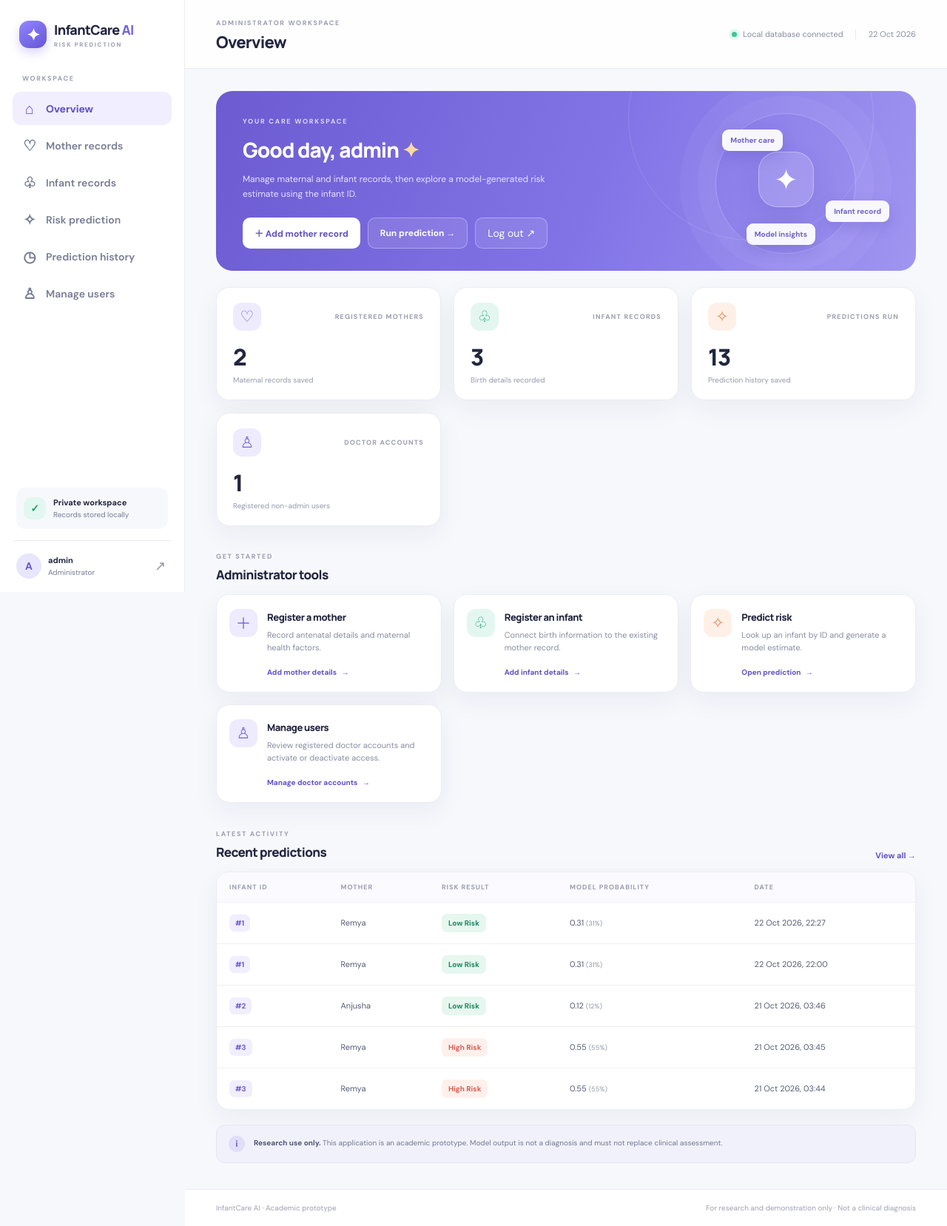
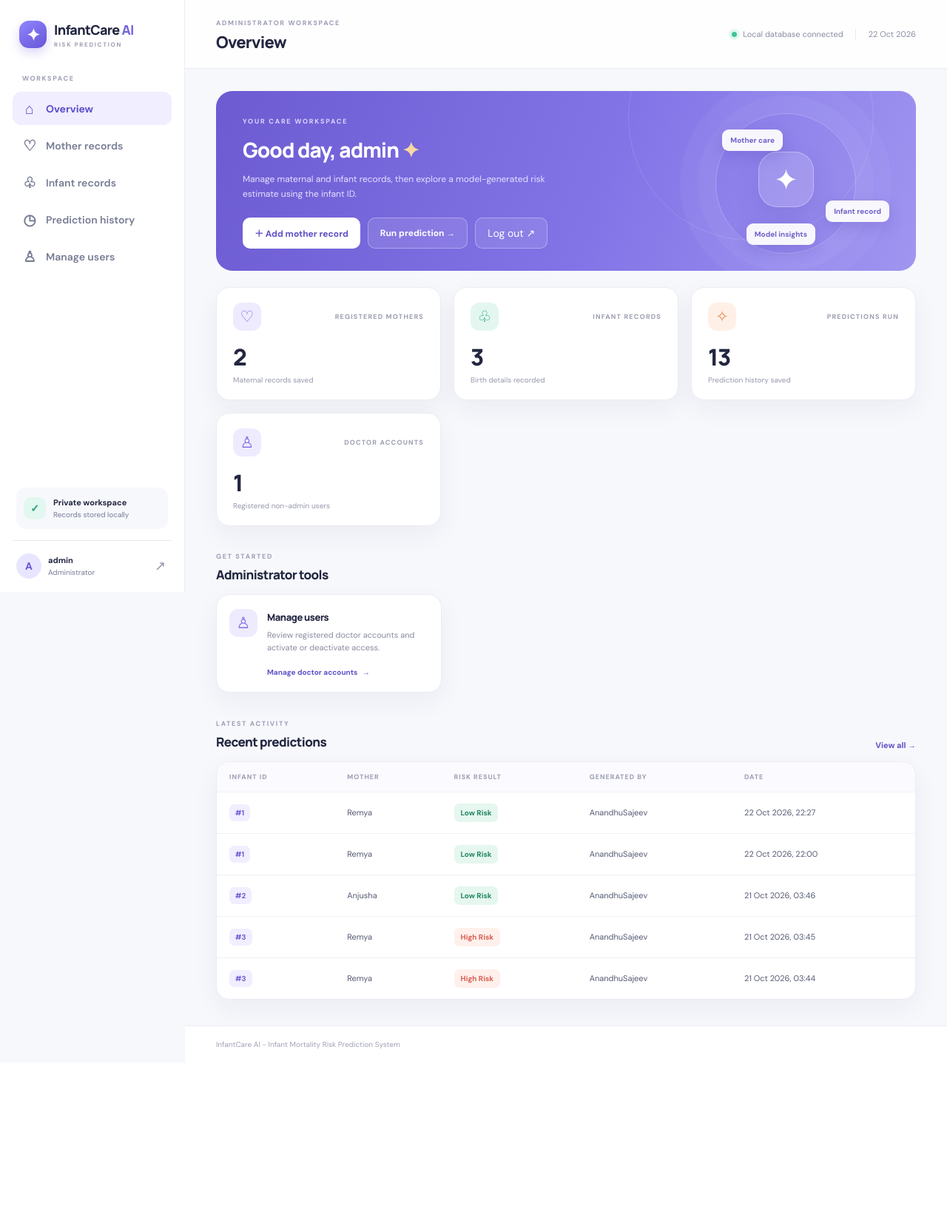
Before and after one commit to ambadiks2004-lang/infant-mortality-risk-prediction, a Django app: page / in a window 1280 px wide. Shown: the whole page at 74% size. After the commit the page ends 1418 px from the top, so only its background shows below. Run offline with Django 5.2, Linux system fonts and the light colour scheme; a user stored in the database is signed in; data comes from the database, SQL or seed files in the repository; both versions use the stored data as it was after the commit.

Commit message:
Update UI design

```diff
--- a/templates/base.html
+++ b/templates/base.html
@@ -21,7 +21,7 @@
       <a href="{% url 'dashboard' %}" class="{% if request.resolver_match.url_name == 'dashboard' %}active{% endif %}"><span>⌂</span> Overview</a>
       <a href="{% url 'mother_list' %}" class="{% if request.resolver_match.url_name == 'mother_list' %}active{% endif %}"><span>♡</span> Mother records</a>
       <a href="{% url 'infant_list' %}" class="{% if request.resolver_match.url_name == 'infant_list' %}active{% endif %}"><span>♧</span> Infant records</a>
-      <a href="{% url 'predict' %}" class="{% if request.resolver_match.url_name == 'predict' %}active{% endif %}"><span>✧</span> Risk prediction</a>
+      {% if user.is_staff == False %}<a href="{% url 'predict' %}" class="{% if request.resolver_match.url_name == 'predict' %}active{% endif %}"><span>✧</span> Risk prediction</a>{% endif %}
       <a href="{% url 'prediction_history' %}" class="{% if request.resolver_match.url_name == 'prediction_history' %}active{% endif %}"><span>◷</span> Prediction history</a>
       {% if user.is_staff %}<a href="{% url 'manage_users' %}" class="{% if request.resolver_match.url_name == 'manage_users' %}active{% endif %}"><span>♙</span> Manage users</a>{% endif %}
     </nav>
@@ -34,7 +34,7 @@
     <header class="topbar"><div><span class="eyebrow">{% if user.is_staff %}ADMINISTRATOR WORKSPACE{% else %}HEALTHCARE PROFESSIONAL WORKSPACE{% endif %}</span><h1>{% block page_heading %}Overview{% endblock %}</h1></div><div class="topbar-right"><span class="status-dot"></span><span>Local database connected</span><span class="topbar-date">{% now "d M Y" %}</span></div></header>
     {% if messages %}<div class="messages">{% for message in messages %}<div class="message {{ message.tags }}">{{ message }}<button onclick="this.parentElement.remove()" aria-label="Dismiss">×</button></div>{% endfor %}</div>{% endif %}
     <section class="page-content">{% block content %}{% endblock %}</section>
-    <footer class="footer"><span>InfantCare AI · Academic prototype</span><span>For research and demonstration only · Not a clinical diagnosis</span></footer>
+    <footer class="footer"><span>InfantCare AI - Infant Mortality Risk Prediction System</span></footer>
   </main>
 </div>
 {% else %}
--- a/templates/prediction/dashboard.html
+++ b/templates/prediction/dashboard.html
@@ -11,12 +11,12 @@
 </div>
 <div class="section-heading"><div><span class="eyebrow">GET STARTED</span><h3>{% if user.is_staff %}Administrator tools{% else %}Choose your next step{% endif %}</h3></div></div>
 <div class="action-grid">
-  <a class="action-card" href="{% url 'mother_create' %}"><span class="action-icon lavender">＋</span><div><h4>Register a mother</h4><p>Record antenatal details and maternal health factors.</p><span class="card-link">Add mother details <b>→</b></span></div></a>
-  <a class="action-card" href="{% url 'infant_create' %}"><span class="action-icon mint">♧</span><div><h4>Register an infant</h4><p>Connect birth information to the existing mother record.</p><span class="card-link">Add infant details <b>→</b></span></div></a>
-  <a class="action-card" href="{% url 'predict' %}"><span class="action-icon peach">✧</span><div><h4>Predict risk</h4><p>Look up an infant by ID and generate a model estimate.</p><span class="card-link">Open prediction <b>→</b></span></div></a>
+  {% if user.is_staff == False %}<a class="action-card" href="{% url 'mother_create' %}"><span class="action-icon lavender">＋</span><div><h4>Register a mother</h4><p>Record antenatal details and maternal health factors.</p><span class="card-link">Add mother details <b>→</b></span></div></a>{% endif %}
+  {% if user.is_staff == False %}<a class="action-card" href="{% url 'infant_create' %}"><span class="action-icon mint">♧</span><div><h4>Register an infant</h4><p>Connect birth information to the existing mother record.</p><span class="card-link">Add infant details <b>→</b></span></div></a>{% endif %}
+  {% if user.is_staff == False %}<a class="action-card" href="{% url 'predict' %}"><span class="action-icon peach">✧</span><div><h4>Predict risk</h4><p>Look up an infant by ID and generate a model estimate.</p><span class="card-link">Open prediction <b>→</b></span></div></a>{% endif %}
   {% if user.is_staff %}<a class="action-card" href="{% url 'manage_users' %}"><span class="action-icon lavender">♙</span><div><h4>Manage users</h4><p>Review registered doctor accounts and activate or deactivate access.</p><span class="card-link">Manage doctor accounts <b>→</b></span></div></a>{% endif %}
 </div>
 <div class="section-heading history-heading"><div><span class="eyebrow">LATEST ACTIVITY</span><h3>Recent predictions</h3></div><a class="text-link" href="{% url 'prediction_history' %}">View all →</a></div>
-<div class="table-card">{% if recent_predictions %}<div class="table-scroll"><table><thead><tr><th>INFANT ID</th><th>MOTHER</th><th>RISK RESULT</th><th>MODEL PROBABILITY</th><th>DATE</th></tr></thead><tbody>{% for item in recent_predictions %}<tr><td><span class="id-chip">#{{ item.infant.infant_id }}</span></td><td>{{ item.mother.mother_name }}</td><td><span class="risk-badge {% if item.prediction_result %}risk-high{% else %}risk-low{% endif %}">{{ item.get_prediction_result_display }}</span></td><td>{{ item.probability|floatformat:2|default:"0" }} <small class="muted">({% widthratio item.probability 1 100 %}%)</small></td><td>{{ item.prediction_date|date:"d M Y, H:i" }}</td></tr>{% endfor %}</tbody></table></div>{% else %}<div class="empty-state"><span>◷</span><h4>No predictions yet</h4><p>After registering an infant, start a prediction using their infant ID.</p><a class="btn btn-primary" href="{% url 'predict' %}">Run first prediction</a></div>{% endif %}</div>
-<div class="notice"><span class="notice-icon">i</span><p><strong>Research use only.</strong> This application is an academic prototype. Model output is not a diagnosis and must not replace clinical assessment.</p></div>
+<div class="table-card">{% if recent_predictions %}<div class="table-scroll"><table><thead><tr><th>INFANT ID</th><th>MOTHER</th><th>RISK RESULT</th><th>GENERATED BY</th><th>DATE</th></tr></thead><tbody>{% for item in recent_predictions %}<tr><td><span class="id-chip">#{{ item.infant.infant_id }}</span></td><td>{{ item.mother.mother_name }}</td><td><span class="risk-badge {% if item.prediction_result %}risk-high{% else %}risk-low{% endif %}">{{ item.get_prediction_result_display }}</span></td><td>{{ item.user.username }}</td><td>{{ item.prediction_date|date:"d M Y, H:i" }}</td></tr>{% endfor %}</tbody></table></div>{% else %}<div class="empty-state"><span>◷</span><h4>No predictions yet</h4><p>After registering an infant, start a prediction using their infant ID.</p><a class="btn btn-primary" href="{% url 'predict' %}">Run first prediction</a></div>{% endif %}</div>
+<!-- <div class="notice"><span class="notice-icon">i</span><p><strong>Research use only.</strong> This application is an academic prototype. Model output is not a diagnosis and must not replace clinical assessment.</p></div> -->
 {% endblock %}
--- a/templates/prediction/history.html
+++ b/templates/prediction/history.html
@@ -2,6 +2,6 @@
 {% block title %}Prediction history · InfantCare AI{% endblock %}
 {% block page_heading %}Prediction history{% endblock %}
 {% block content %}
-<div class="list-toolbar"><div><h2>Saved predictions</h2><p>Past model outputs recorded for registered infants.</p></div><a class="btn btn-primary" href="{% url 'predict' %}">＋ New prediction</a></div>
-<div class="table-card">{% if predictions %}<div class="table-scroll"><table><thead><tr><th>PREDICTION ID</th><th>INFANT</th><th>MOTHER</th><th>RESULT</th><th>PROBABILITY</th><th>GENERATED BY</th><th>DATE</th></tr></thead><tbody>{% for p in predictions %}<tr><td><span class="id-chip">#{{ p.prediction_id }}</span></td><td>#{{ p.infant_id }}</td><td>{{ p.mother.mother_name }}</td><td><span class="risk-badge {% if p.prediction_result %}risk-high{% else %}risk-low{% endif %}">{{ p.get_prediction_result_display }}</span></td><td>{{ p.probability|floatformat:4 }}</td><td>{{ p.user.username }}</td><td>{{ p.prediction_date|date:"d M Y, H:i" }}</td></tr>{% endfor %}</tbody></table></div>{% else %}<div class="empty-state"><span>◷</span><h4>No saved predictions</h4><p>Generated predictions will appear here.</p><a class="btn btn-primary" href="{% url 'predict' %}">Generate prediction</a></div>{% endif %}</div>
+<div class="list-toolbar"><div><h2>Saved predictions</h2><p>Past model outputs recorded for registered infants.</p></div>{% if user.is_staff == False %}<a class="btn btn-primary" href="{% url 'predict' %}">＋ New prediction</a>{% endif %}</div>
+<div class="table-card">{% if predictions %}<div class="table-scroll"><table><thead><tr><th>PREDICTION ID</th><th>INFANT</th><th>MOTHER</th><th>RESULT</th><th>GENERATED BY</th><th>DATE</th></tr></thead><tbody>{% for p in predictions %}<tr><td><span class="id-chip">#{{ p.prediction_id }}</span></td><td>#{{ p.infant_id }}</td><td>{{ p.mother.mother_name }}</td><td><span class="risk-badge {% if p.prediction_result %}risk-high{% else %}risk-low{% endif %}">{{ p.get_prediction_result_display }}</span></td><td>{{ p.user.username }}</td><td>{{ p.prediction_date|date:"d M Y, H:i" }}</td></tr>{% endfor %}</tbody></table></div>{% else %}<div class="empty-state"><span>◷</span><h4>No saved predictions</h4><p>Generated predictions will appear here.</p><a class="btn btn-primary" href="{% url 'predict' %}">Generate prediction</a></div>{% endif %}</div>
 {% endblock %}
--- a/templates/prediction/infant_list.html
+++ b/templates/prediction/infant_list.html
@@ -2,6 +2,6 @@
 {% block title %}Infant records · InfantCare AI{% endblock %}
 {% block page_heading %}Infant records{% endblock %}
 {% block content %}
-<div class="list-toolbar"><div><h2>Infant records</h2><p>Birth details linked to registered mothers.</p></div><a class="btn btn-primary" href="{% url 'infant_create' %}">＋ Add infant</a></div>
-<div class="table-card">{% if infants %}<div class="table-scroll"><table><thead><tr><th>INFANT ID</th><th>MOTHER</th><th>SEX</th><th>GESTATIONAL AGE</th><th>BIRTH WEIGHT</th><th>APGAR 5</th><th>ACTION</th></tr></thead><tbody>{% for i in infants %}<tr><td><span class="id-chip">#{{ i.infant_id }}</span></td><td>{{ i.mother.mother_name }} <small class="muted">(#{{ i.mother_id }})</small></td><td>{{ i.get_infant_sex_display }}</td><td>{{ i.gestational_age }} weeks</td><td>{{ i.birth_weight }} g</td><td>{{ i.apgar5 }}</td><td><a class="table-action" href="{% url 'predict' %}?infant_id={{ i.infant_id }}">Predict →</a></td></tr>{% endfor %}</tbody></table></div>{% else %}<div class="empty-state"><span>♧</span><h4>No infant records</h4><p>Register an infant after adding the mother record.</p><a class="btn btn-primary" href="{% url 'infant_create' %}">Add first infant</a></div>{% endif %}</div>
+<div class="list-toolbar"><div><h2>Infant records</h2><p>Birth details linked to registered mothers.</p></div>{% if user.is_staff == False %}<a class="btn btn-primary" href="{% url 'infant_create' %}">＋ Add infant</a>{% endif %}</div>
+<div class="table-card">{% if infants %}<div class="table-scroll"><table><thead><tr><th>INFANT ID</th><th>MOTHER</th><th>SEX</th><th>GESTATIONAL AGE</th><th>BIRTH WEIGHT</th><th>APGAR 5</th>{% if user.is_staff == False %}<th>ACTION</th>{% endif %}</tr></thead><tbody>{% for i in infants %}<tr><td><span class="id-chip">#{{ i.infant_id }}</span></td><td>{{ i.mother.mother_name }} <small class="muted">(#{{ i.mother_id }})</small></td><td>{{ i.get_infant_sex_display }}</td><td>{{ i.gestational_age }} weeks</td><td>{{ i.birth_weight }} g</td><td>{{ i.apgar5 }}</td>{% if user.is_staff == False %}<td><a class="table-action" href="{% url 'predict' %}?infant_id={{ i.infant_id }}">Predict →</a></td>{% endif %}</tr>{% endfor %}</tbody></table></div>{% else %}<div class="empty-state"><span>♧</span><h4>No infant records</h4><p>Register an infant after adding the mother record.</p><a class="btn btn-primary" href="{% url 'infant_create' %}">Add first infant</a></div>{% endif %}</div>
 {% endblock %}
--- a/templates/prediction/mother_list.html
+++ b/templates/prediction/mother_list.html
@@ -2,6 +2,6 @@
 {% block title %}Mother records · InfantCare AI{% endblock %}
 {% block page_heading %}Mother records{% endblock %}
 {% block content %}
-<div class="list-toolbar"><div><h2>Maternal records</h2><p>Records entered during antenatal checkups.</p></div><a class="btn btn-primary" href="{% url 'mother_create' %}">＋ Add mother</a></div>
+<div class="list-toolbar"><div><h2>Maternal records</h2><p>Records entered during antenatal checkups.</p></div>{% if user.is_staff == False %}<a class="btn btn-primary" href="{% url 'mother_create' %}">＋ Add mother</a>{% endif %}</div>
 <div class="table-card">{% if mothers %}<div class="table-scroll"><table><thead><tr><th>MOTHER ID</th><th>NAME</th><th>AGE</th><th>PRENATAL VISITS</th><th>BMI</th><th>ADDED</th></tr></thead><tbody>{% for m in mothers %}<tr><td><span class="id-chip">#{{ m.mother_id }}</span></td><td><strong>{{ m.mother_name }}</strong></td><td>{{ m.mother_age }}</td><td>{{ m.prenatal_visits }}</td><td>{{ m.bmi|default:"Not entered" }}</td><td>{{ m.created_at|date:"d M Y" }}</td></tr>{% endfor %}</tbody></table></div>{% else %}<div class="empty-state"><span>♡</span><h4>No mother records</h4><p>Add a maternal record before registering an infant.</p><a class="btn btn-primary" href="{% url 'mother_create' %}">Add first mother</a></div>{% endif %}</div>
 {% endblock %}
--- a/templates/prediction/predict.html
+++ b/templates/prediction/predict.html
@@ -23,5 +23,5 @@
   {% endif %}
   </section>
 </div>
-<div class="notice"><span class="notice-icon">i</span><p><strong>Important:</strong> The displayed value is the model's output, not a clinically calibrated probability. This academic prototype is not a diagnostic tool and must not be used to make medical decisions.</p></div>
+<!-- <div class="notice"><span class="notice-icon">i</span><p><strong>Important:</strong> The displayed value is the model's output, not a clinically calibrated probability. This academic prototype is not a diagnostic tool and must not be used to make medical decisions.</p></div> -->
 {% endblock %}
```
Also changed, not shown: db.sqlite3.
